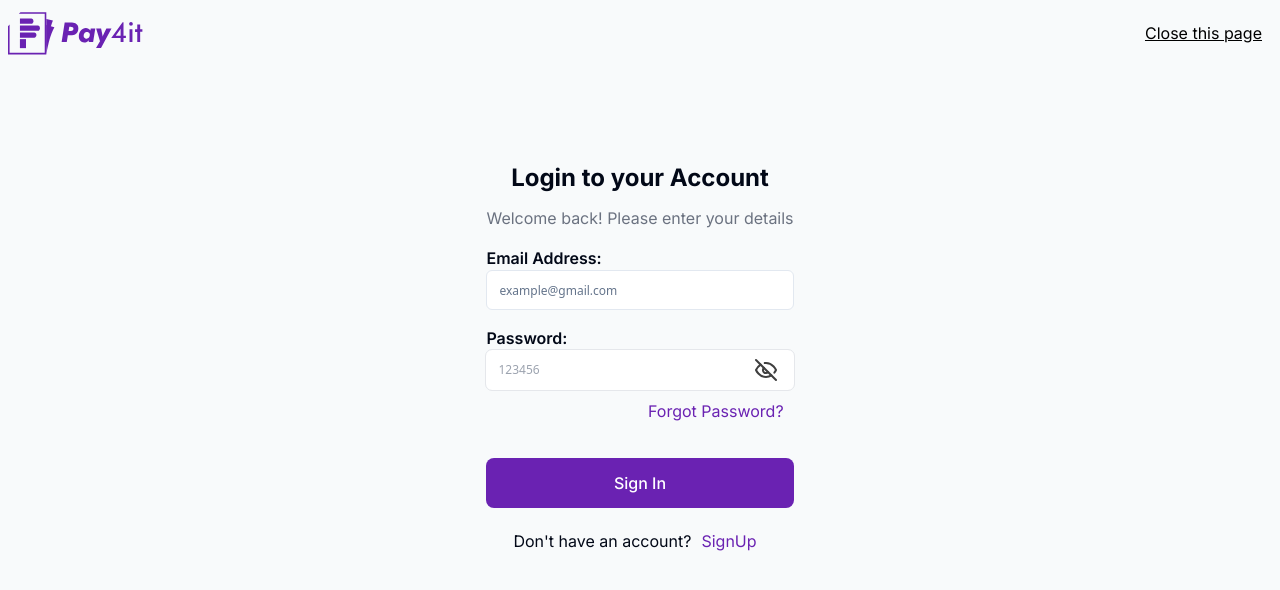
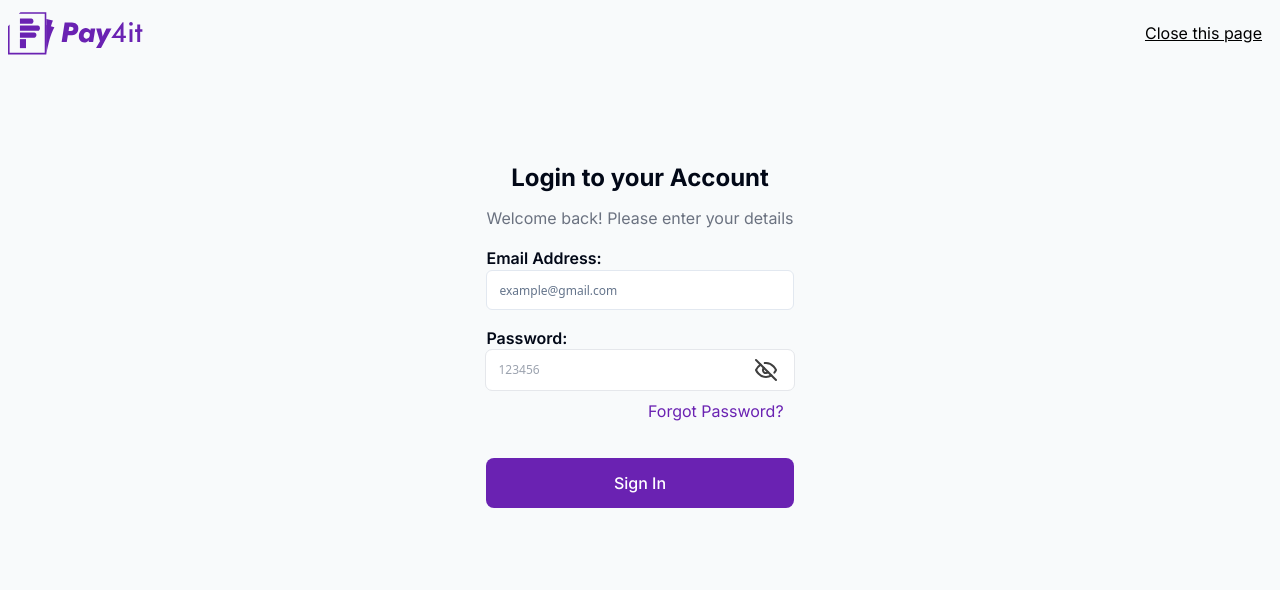
Before and after one commit to ieadeleke/dashboard, a Next.js app: page /login in a window 1280 px wide. Shown: the top 590 px of the page. Built offline with nearby package versions, Linux system fonts and the light colour scheme.

Commit message:
remove signup

```diff
--- a/src/pages/login.tsx
+++ b/src/pages/login.tsx
@@ -87,12 +87,6 @@ export default function Login() {
 
                     <div className="flex flex-col gap-2 mt-4">
                         <Button onClick={submit} isLoading={isLoading} disabled={isLoading}>Sign In</Button>
-                        <div className="flex items-center justify-center">
-                            <p>{`Don't`} have an account?</p>
-                            <Link href="/signup">
-                                <Button variant="text">SignUp</Button>
-                            </Link>
-                        </div>
                     </div>
                 </div>
             </div>
```
